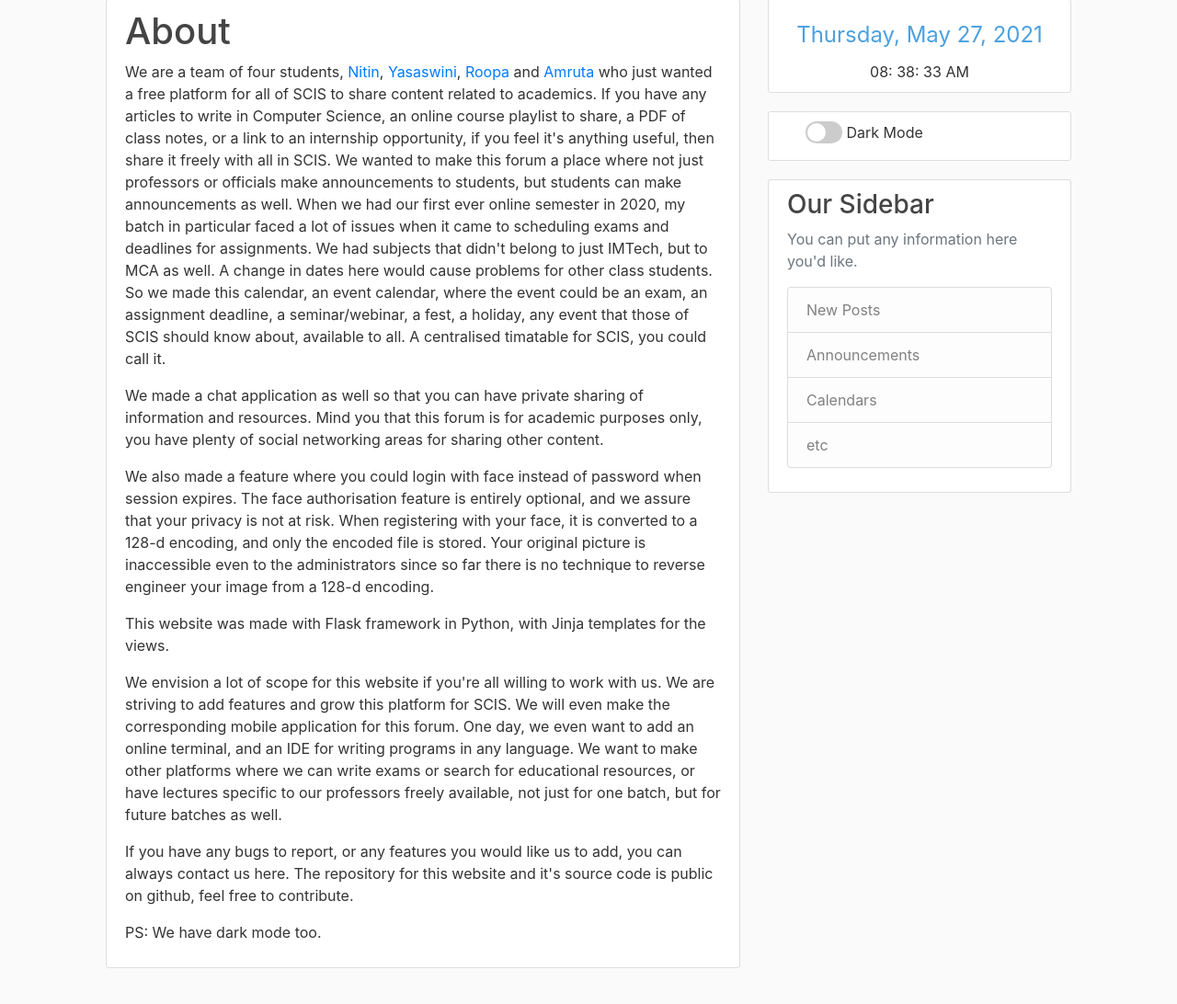
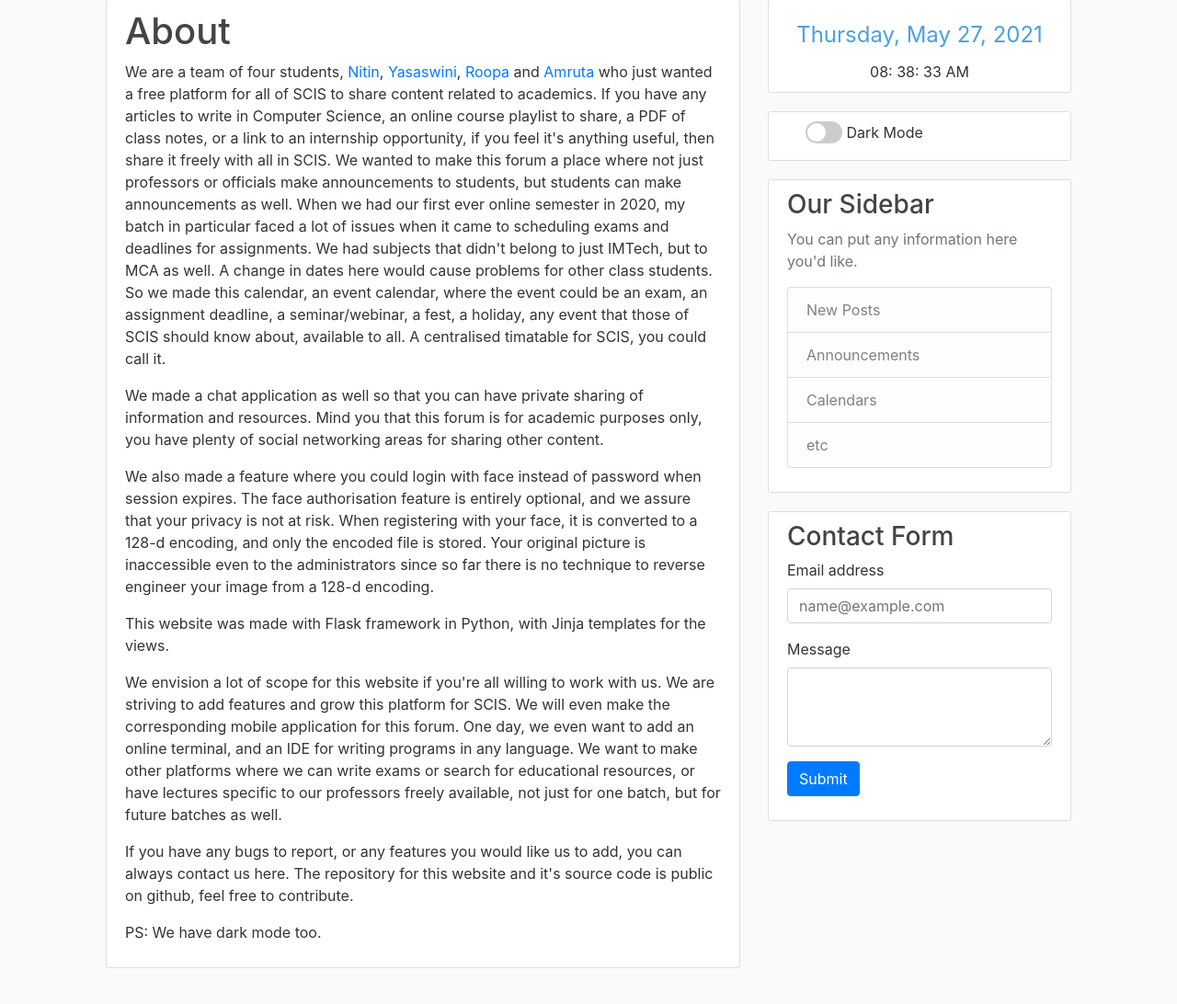
Before and after one commit to nitin-bommi/scis-forum, a Flask app: page /about in a window 1280 px wide. Shown: the part 101-1193 px from the top of the page at 92% size. Run offline with Flask 2, Linux system fonts and the light colour scheme; parts of the project's set-up code (start-up, migrations or seed data) failed here and were passed over.

Commit message:
contact form

```diff
--- a/scisforum/main/routes.py
+++ b/scisforum/main/routes.py
@@ -1,6 +1,7 @@
-from flask import render_template, request, Blueprint
+from flask import render_template, request, Blueprint, flash, redirect, url_for
+from email_validator import validate_email, EmailNotValidError
 from scisforum.models import Post
-
+from scisforum.main.utils import send_message
 main = Blueprint('main', __name__)
 
 
@@ -15,3 +16,20 @@ def home():
 @main.route('/about')
 def about():
     return render_template('about.html', title='About')
+
+@main.route('/contact', methods=['GET', 'POST'])
+def contact():
+    if request.method == 'POST':
+        email = request.form['email']
+        message = request.form['message']
+        try:
+            valid = validate_email(email)
+            email = valid.email
+            if(message == ''):
+                flash('Message is empty', 'info')
+                return redirect(url_for('main.home'))
+            send_message(email, message)
+            flash('Message Sent', 'info')
+        except EmailNotValidError as e:
+            flash('Enter valid email', 'danger')
+    return redirect(url_for('main.home'))
--- /dev/null
+++ b/scisforum/static/scripts/contact-form-validation.js
@@ -0,0 +1,21 @@
+$('#contact_form').submit(function(){
+    let email = $('#email').val();
+    let msg = $('#message').val();
+    let flag=0;
+    if(msg === ''){
+      $('#message_error_block').html('Enter the message');
+      flag += 1;
+    }else{
+      $('message_error_block').html('');
+    }
+    let pattern = /^[a-zA-Z0-9+_.-]+@[a-zA-Z0-9.-]+$/;
+    if(!email.match(pattern)){
+      $('#email_error_block').html('Enter valid email');
+      flag += 1;
+    }else{
+      $('#email_error_block').html('');
+    }
+    if(flag > 0){
+      return false;
+    }
+});
--- a/scisforum/templates/base.html
+++ b/scisforum/templates/base.html
@@ -99,6 +99,24 @@
           </ul>
           </p>
         </div>
+        <div class="content-section">
+          <h3>Contact Form</h3>
+          <form action="{{ url_for('main.contact') }}" method="POST" onsubmit="validate_contact()" id="contact_form">
+            <div class="mb-3">
+              <label for="email" class="form-label">Email address</label>
+              <input type="email" class="form-control" name="email" id="email" placeholder="name@example.com">
+              <small id="email_error_block" class="text-danger"></small>
+            </div>
+            <div class="mb-3">
+              <label for="message" class="form-label">Message</label>
+              <textarea class="form-control" name="message" id="message" rows="3" required></textarea>
+              <small id="message_error_block" class="text-danger"></small>
+            </div>
+            <div class="mb-3">
+              <button type="submit" class="btn btn-primary">Submit</button>
+            </div>
+          </form>
+        </div>
       </div>
     </div>
   </main>
@@ -109,7 +127,7 @@
   <script src="https://cdn.jsdelivr.net/npm/bootstrap@4.6.0/dist/js/bootstrap.bundle.min.js"
     integrity="sha384-Piv4xVNRyMGpqkS2by6br4gNJ7DXjqk09RmUpJ8jgGtD7zP9yug3goQfGII0yAns"
     crossorigin="anonymous"></script>
-
+  <script src="{{ url_for('static', filename='scripts/contact-form-validation.js') }}"></script>
   {% block script %}
   {% endblock %}
 </body>
```
Also changed, not shown: scisforum/main/utils.py (added, +9 -0 lines), scisforum/forum.db.
